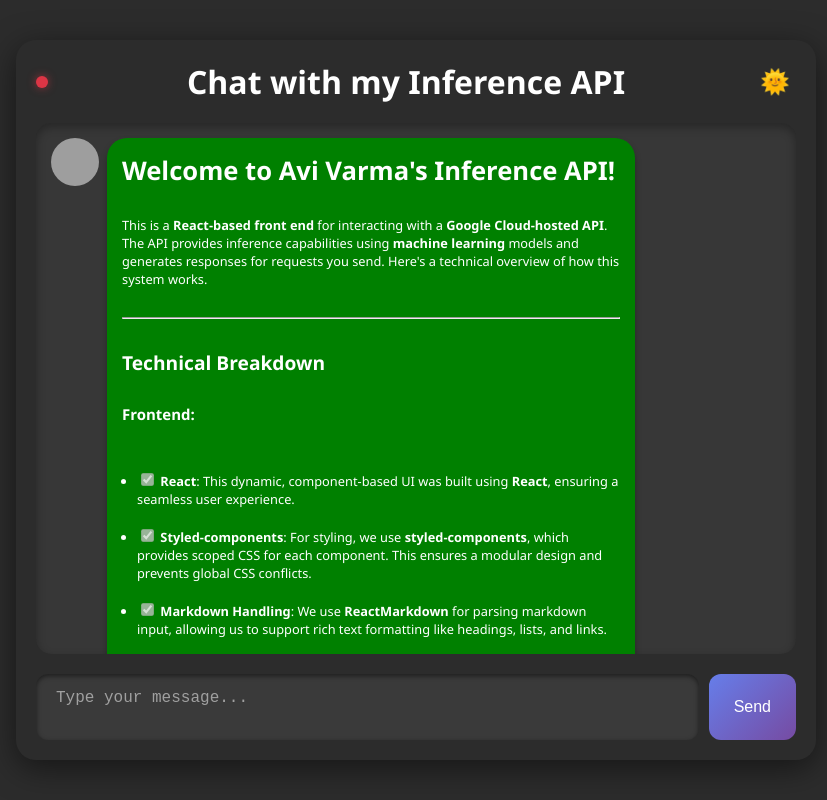
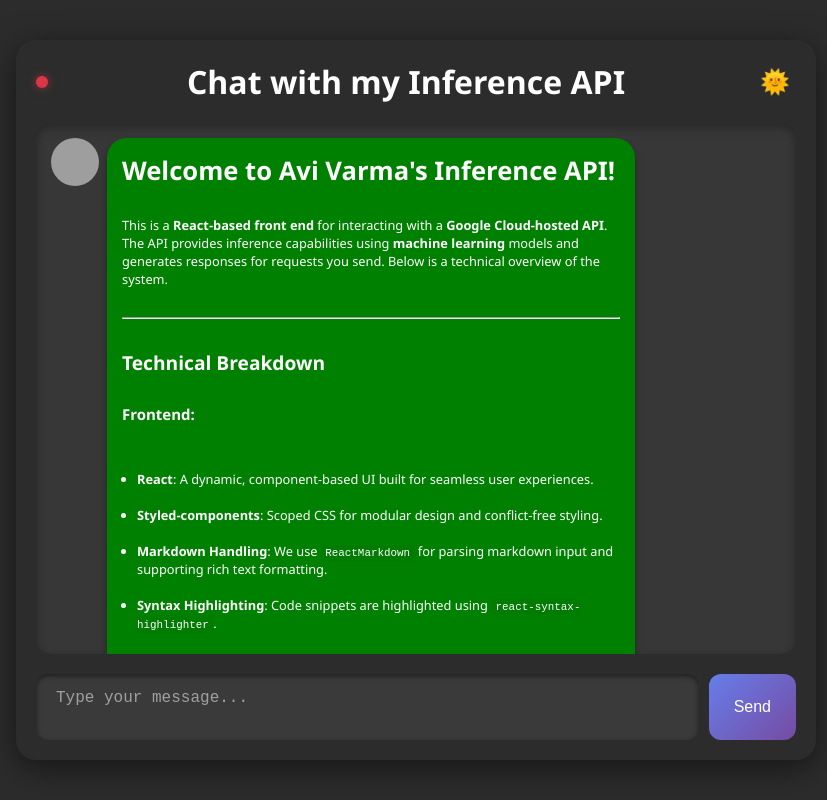
Before and after one commit to avias8/openaifrontend, a React (Create React App) app: page / in a window 1280 px wide. Shown: the whole page, without its empty margins (224-1051 px from the left). Built offline with nearby package versions, Linux system fonts and the light colour scheme; no server answers; grey boxes are pictures that could not be loaded.

Commit message:
Refactor code to add CodeBlock component for displaying code snippets

```diff
--- a/package.json
+++ b/package.json
@@ -5,6 +5,7 @@
   "homepage": "https://avias8.github.io/openaifrontend",
   "dependencies": {
     "react": "^18.3.1",
+    "react-copy-to-clipboard": "^5.1.0",
     "react-dom": "^18.3.1",
     "react-icons": "^5.3.0",
     "react-markdown": "^9.0.1",
--- a/src/App.jsx
+++ b/src/App.jsx
@@ -84,32 +84,55 @@
         text: `
   # Welcome to Avi Varma's Inference API!
 
-  This is a **React-based front end** for interacting with a **Google Cloud-hosted API**. The API provides inference capabilities using **machine learning** models and generates responses for requests you send. Here's a technical overview of how this system works.
+  This is a **React-based front end** for interacting with a **Google Cloud-hosted API**. The API provides inference capabilities using **machine learning** models and generates responses for requests you send. Below is a technical overview of the system.\n\n
 
   ---
 
   ## Technical Breakdown
 
   ### Frontend:
-  - [x] **React**: This dynamic, component-based UI was built using **React**, ensuring a seamless user experience.
-  - [x] **Styled-components**: For styling, we use **styled-components**, which provides scoped CSS for each component. This ensures a modular design and prevents global CSS conflicts.
-  - [x] **Markdown Handling**: We use **ReactMarkdown** for parsing markdown input, allowing us to support rich text formatting like headings, lists, and links.
-  - [x] **Syntax Highlighting**: For code snippets, we're using **react-syntax-highlighter**. This library supports highlighting for multiple programming languages, ensuring any code blocks displayed are easy to read.
+  - **React**: A dynamic, component-based UI built for seamless user experiences.
+  - **Styled-components**: Scoped CSS for modular design and conflict-free styling.
+  - **Markdown Handling**: We use \`ReactMarkdown\` for parsing markdown input and supporting rich text formatting.
+  - **Syntax Highlighting**: Code snippets are highlighted using \`react-syntax-highlighter\`.
+
+  Example of syntax highlighting:
+  \`\`\`jsx
+  import React from 'react';
+  import { Light as SyntaxHighlighter } from 'react-syntax-highlighter';
+  import { github } from 'react-syntax-highlighter/dist/esm/styles/hljs';
+
+  const CodeBlock = () => (
+    <SyntaxHighlighter language="javascript" style={github}>
+      { \`const greeting = 'Hello, World!';\` }
+    </SyntaxHighlighter>
+  );
+  \`\`\`
 
   ### Backend:
-  - [x] **Google Cloud Run**: The backend server is deployed on **Google Cloud Run**, a fully managed serverless platform. This allows the service to automatically scale based on traffic, while keeping costs low during inactive periods.
-  - [x] **Express.js**: The server logic is written in **Express.js**, handling API requests and communicating with external services like the **OpenAI API**.
-  - [x] **Inference API**: The API is responsible for performing inference on input data, such as user inputs or images, and returning predictions. The responses are formatted as markdown, giving flexibility to include text, code blocks, or lists.
+  - **Google Cloud Run**: A scalable, serverless platform that automatically adjusts based on traffic while keeping costs low.
+  - **Express.js**: Manages API requests and integrates with external services like the OpenAI API.
+  - **Inference API**: Processes user inputs or images and returns predictions in markdown format, allowing flexible responses.
 
   ---
 
   ### Markdown Rendering:
-  - [x] Markdown responses from the backend are processed using **ReactMarkdown**. This ensures any formatting, links, or code blocks are displayed properly on the front end.
-  - [x] GitHub-flavored markdown (GFM) is enabled using the **remark-gfm** plugin, allowing features like checkboxes, tables, and strikethroughs.
+  - **ReactMarkdown**: Displays markdown responses, including formatted text, links, and code blocks.
+  - **GitHub-flavored markdown (GFM)**: Enabled via the \`remark-gfm\` plugin, supporting features like checkboxes, tables, and strikethroughs.
+  Example of GFM:
+  - [x] Task 1
+  - [x] Task 2
+
+  | Feature       | Status |
+  | ------------- | ------ |
+  | React         | ✅     |
+  | Express.js    | ✅     |
+  | Google Cloud  | ✅     |
 
   ---
+  I hope this gives you a solid understanding of the system. Feel free to explore the API and ask any questions you may have!\n
+        `,
 
-  I hope this gives you a solid understanding of the system. Feel free to explore the API and ask any questions you may have!`,
         timestamp: currentTimestamp
       },
       {
--- /dev/null
+++ b/src/components/CodeBlock.jsx
@@ -0,0 +1,47 @@
+// src/components/CodeBlock.jsx
+
+import React from 'react';
+import styled from 'styled-components';
+import { CopyToClipboard } from 'react-copy-to-clipboard';
+import { FaClipboard } from 'react-icons/fa';
+
+const CodeContainer = styled.div`
+  position: relative;
+  background-color: ${({ theme }) => theme.inputBackground};
+  padding: 10px;
+  border-radius: 5px;
+  overflow: auto;
+  font-family: 'Source Code Pro', monospace;
+  color: inherit;
+  margin: 10px 0;
+`;
+
+const CopyButton = styled.button`
+  position: absolute;
+  top: 10px;
+  right: 10px;
+  background: none;
+  border: none;
+  color: ${({ theme }) => theme.textColor};
+  cursor: pointer;
+  font-size: 1rem;
+
+  &:hover {
+    color: ${({ theme }) => theme.messageUser};
+  }
+`;
+
+const CodeBlock = ({ code }) => {
+  return (
+    <CodeContainer>
+      <CopyToClipboard text={code}>
+        <CopyButton aria-label="Copy to clipboard">
+          <FaClipboard />
+        </CopyButton>
+      </CopyToClipboard>
+      <pre>{code}</pre>
+    </CodeContainer>
+  );
+};
+
+export default CodeBlock;
--- a/src/components/Message.jsx
+++ b/src/components/Message.jsx
@@ -1,17 +1,10 @@
-// src/components/Message.jsx
-
 import React from 'react';
 import styled, { keyframes } from 'styled-components';
 import { FaUserCircle, FaRobot } from 'react-icons/fa'; // Import FaCog for system messages
 import ReactMarkdown from 'react-markdown';
 import remarkGfm from 'remark-gfm';
-import { Light as SyntaxHighlighter } from 'react-syntax-highlighter';
-import js from 'react-syntax-highlighter/dist/esm/languages/hljs/javascript';
-import { github } from 'react-syntax-highlighter/dist/esm/styles/hljs';
+import CodeBlock from './CodeBlock'; // Import your CodeBlock component
 import TypingIndicator from './TypingIndicator'; // Import the TypingIndicator component
-
-// Register JavaScript language for syntax highlighting
-SyntaxHighlighter.registerLanguage('javascript', js);
 
 const slideIn = keyframes`
   from {
@@ -51,7 +44,7 @@
 `;
 
 const MessageBubble = styled.div`
-  padding: 10px 15px; /* Reduced padding for the message bubble */
+  padding: 10px 15px;
   border-radius: 20px;
   background: ${({ $sender, theme }) =>
     $sender === 'user'
@@ -70,7 +63,6 @@
   font-size: ${({ $sender }) => ($sender === 'system' ? '0.8em' : '1em')}; /* Smaller text for system messages */
   white-space: pre-wrap; /* Preserve whitespace and line breaks */
 
-  /* Adjust the margins and paddings for markdown elements */
   h1, h2, h3, h4, h5, h6 {
     margin: 5px 0; /* Reduced margin for headers */
   }
@@ -94,11 +86,26 @@
     margin: 0;
     font-size: 85%;
     border-radius: 3px;
-    font-family: 'Source Code Pro', monospace; /* Use a monospace font for code */
-    color: inherit; /* Inherit color to prevent overriding text color */
+    font-family: 'Source Code Pro', monospace;
+    color: inherit;
+  }
+
+  table {
+    width: 100%;
+    border-collapse: collapse;
+    margin: 10px 0;
+  }
+
+  th, td {
+    border: 1px solid #ddd;
+    padding: 8px;
+  }
+
+  th {
+    background-color: #f4f4f4;
+    font-weight: bold;
   }
 `;
-
 
 const Timestamp = styled.span`
   display: block;
@@ -110,9 +117,6 @@
 
 const Message = ({ message }) => {
   const { sender, text, timestamp } = message;
-
-  // Add console log to check the message text
-  console.log(text); // Check if this is properly set to "Typing..."
 
   return (
     <MessageContainer $sender={sender}>
@@ -127,7 +131,7 @@
           <FaUserCircle size={24} />
         )}
         {sender === 'system' && (
-          <img src = "https://avivarma.ca/images/avivarma.jpeg" alt = "Avi"/> // System messages use FaCog icon
+          <img src="https://avivarma.ca/images/avivarma.jpeg" alt="Avi" />
         )}
         {sender === 'error' && (
           <FaRobot size={24} color="#dc3545" />
@@ -144,14 +148,7 @@
                 code({ node, inline, className, children, ...props }) {
                   const match = /language-(\w+)/.exec(className || '');
                   return !inline && match ? (
-                    <SyntaxHighlighter
-                      style={github}
-                      language={match[1]}
-                      PreTag="div"
-                      {...props}
-                    >
-                      {String(children).replace(/\n$/, '')}
-                    </SyntaxHighlighter>
+                    <CodeBlock code={String(children).replace(/\n$/, '')} />
                   ) : (
                     <code
                       className={className}
@@ -173,19 +170,12 @@
                     style={{ color: '#667eea', textDecoration: 'underline' }}
                     target="_blank"
                     rel="noopener noreferrer"
-                    aria-label={
-                      children && children.length > 0
-                        ? typeof children[0] === 'string'
-                          ? children[0]
-                          : 'Link'
-                        : 'Link'
-                    }
+                    aria-label={children && children.length > 0 ? (typeof children[0] === 'string' ? children[0] : 'Link') : 'Link'}
                     {...props}
                   >
                     {children}
                   </a>
                 ),
-                // Add more custom renderers if needed
               }}
             >
               {text}
```
Also changed, not shown: 1 other file (tests, documents, lock files or other folders). Lines whose indentation alone changed are shown as unchanged.
